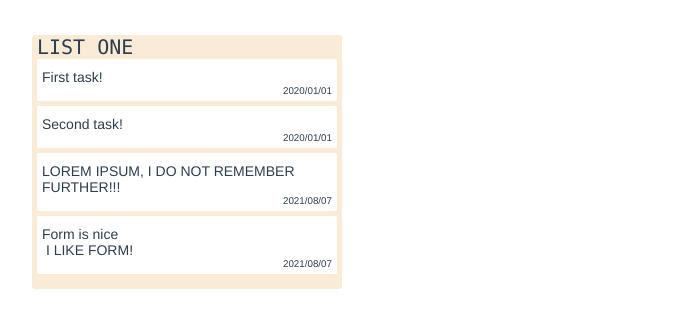
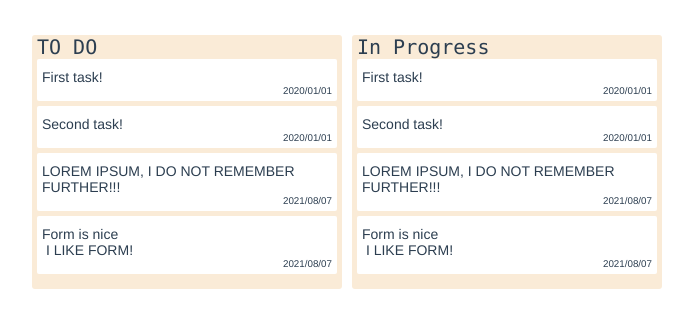
Before and after one commit to DarkoiV/Kanban, a Vue app: page / in a window 1280 px wide. Shown: the top 328 px of the page, without its empty margins (3-696 px from the left). Built offline with nearby package versions, Linux system fonts and the light colour scheme.

Commit message:
Added multiple board lists

```diff
--- a/src/App.vue
+++ b/src/App.vue
@@ -1,7 +1,10 @@
 <template>
   <div class="main-body">
-    <List title="LIST ONE"
-      :tasks="taskList"
+    <List v-for="taskList in boardLists"
+      :id="taskList.id"
+      :title="taskList.title"
+      :key="taskList.id"
+      :tasks="taskList.list"
       @update-description="updateDescription"
     />
   </div>
@@ -20,13 +23,17 @@ export default {
   // Store task list(s)
   data() {
     return {
-      taskList: []
+      boardLists: []
     }
   },
 
-  // TMP populate task list with predefined tasks
+  // TMP populate multiple task list with predefined tasks
   created() {
-    this.taskList = [
+    this.boardLists = [
+      {
+        id: 0,
+        title: "TO DO",
+        list: [
           {
             id: 1,
             description: "First task!",
@@ -46,6 +53,34 @@ export default {
             id: 4,
             description: "Form is nice \n I LIKE FORM!",
             due: "2021/08/07"
+          }
+        ]
+      },
+      {
+        id: 1,
+        title: "In Progress",
+        list: [
+          {
+            id: 1,
+            description: "First task!",
+            due: "2020/01/01"
+          },
+          {
+            id: 2,
+            description: "Second task!",
+            due: "2020/01/01"
+          },
+          {
+            id: 3,
+            description: "LOREM IPSUM, I DO NOT REMEMBER FURTHER!!!",
+            due: "2021/08/07"
+          },
+          {
+            id: 4,
+            description: "Form is nice \n I LIKE FORM!",
+            due: "2021/08/07"
+          }
+        ]
       }
     ]
   },
--- a/src/components/List.vue
+++ b/src/components/List.vue
@@ -29,6 +29,7 @@ export default {
   },
 
   props: {
+    id: Number,
     title: String,
     tasks: Array,
   }
```
Lines whose indentation alone changed are shown as unchanged.
